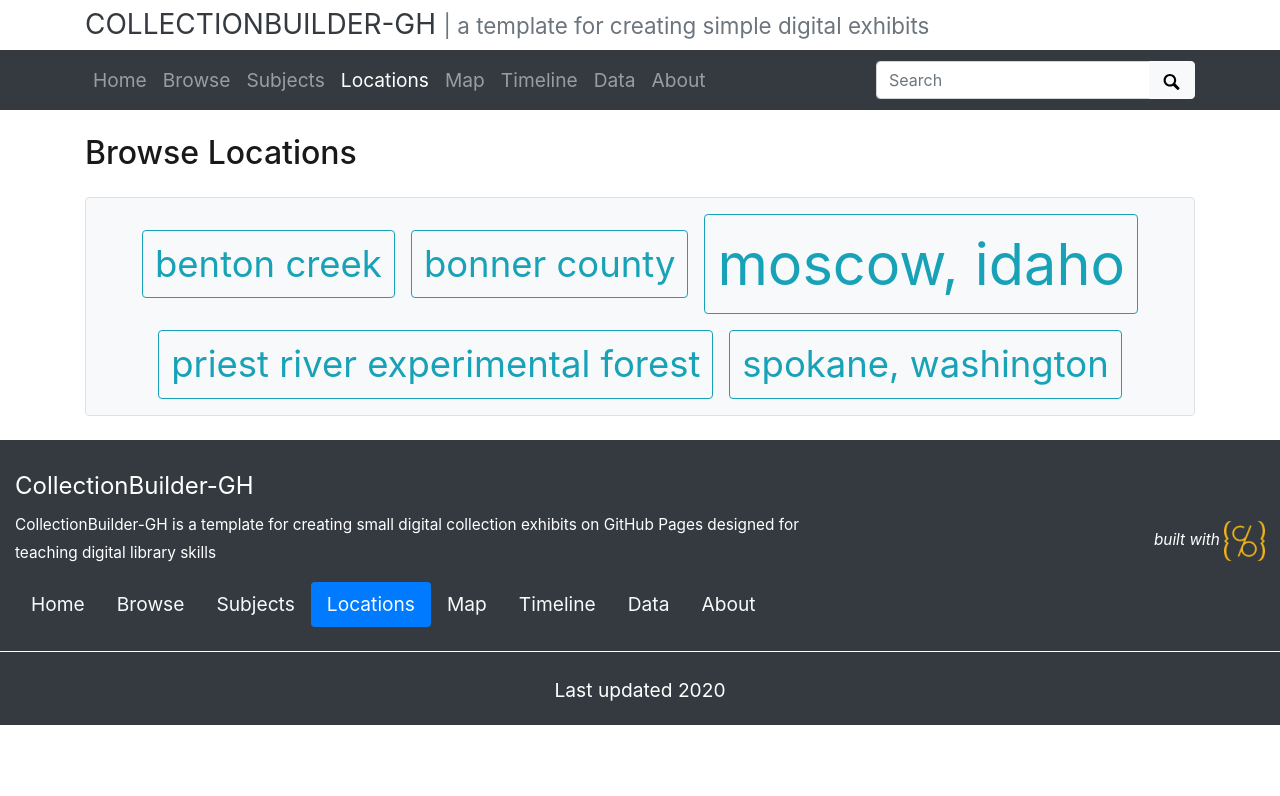
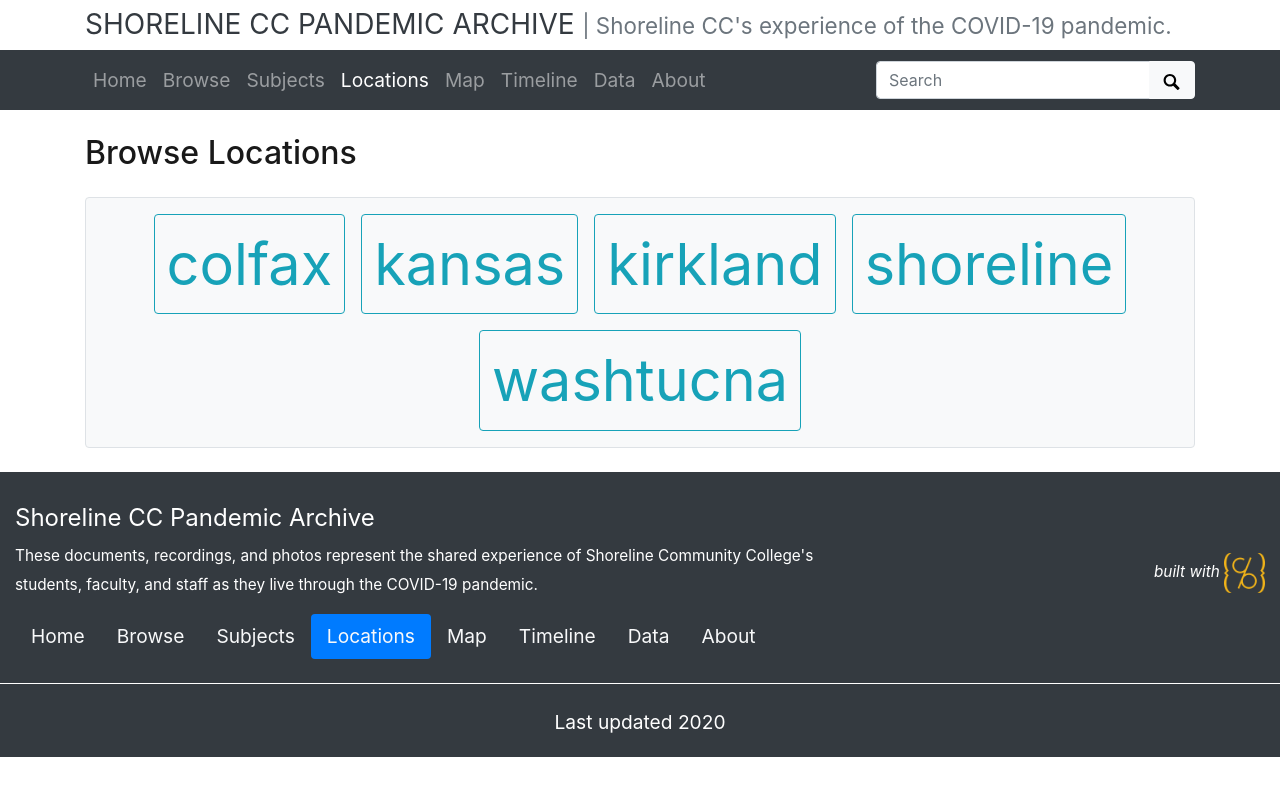
Before and after one commit to rayhowardlibraryscc/draft-oral-history, a Jekyll site: the page built from pages/locations.md, in a window 1280 px wide. Shown: the top 796 px of the page. Built offline with Jekyll 4.4.1, drawn with Linux system fonts in a browser that asks for light colours.

Commit message:
Update _config.yml
change over from template defaults

```diff
--- a/_config.yml
+++ b/_config.yml
@@ -8,30 +8,29 @@
 # URL VARIABLES
 #
 # url is your gh-pages base, following the pattern: username.github.io
-url: https://collectionbuilder.github.io
+url: https://rayhowardlibraryscc.github.io
 # baseurl is your github repository's name prefixed with a /
-baseurl: /collectionbuilder-gh
+baseurl: /draft-oral-history
 # location of code, the full url to your github repository
-source-code: https://github.com/CollectionBuilder/collectionbuilder-gh
-
+source-code: https://github.com/rayhowardlibraryscc/draft-oral-history
 ##########
 # SITE SETTINGS
 #
 # title of site appears in banner
-title: CollectionBuilder-GH
+title: Shoreline CC Pandemic Archive
 # tagline, a short phrase that will appear throughout the site in the top banner
-tagline: a template for creating simple digital exhibits
+tagline: Shoreline CC's experience of the COVID-19 pandemic.
 # description appears in meta tags and other locations
 # this description might appear in search result lists, keep around 160 characters max
-description: "CollectionBuilder-GH is a template for creating small digital collection exhibits on GitHub Pages designed for teaching digital library skills"
+description: These documents, recordings, and photos represent the shared experience of Shoreline Community College's students, faculty, and staff as they live through the COVID-19 pandemic.
 # creator of the digital collection, to appear in meta tags; we typically use our GitHub usernames but feel free to just use your name
-author: CollectionBuilder
+author: Ray Howard Library
 
 ##########
 # COLLECTION SETTINGS
 #
 # choose metadata: this is the name of the csv file in your _data directory that describes the objects in your collection
-metadata: demo-metadata
+metadata: oralhistorymetadata
 
 ##########
 # GOOGLE SERVICES [optional!]
```
